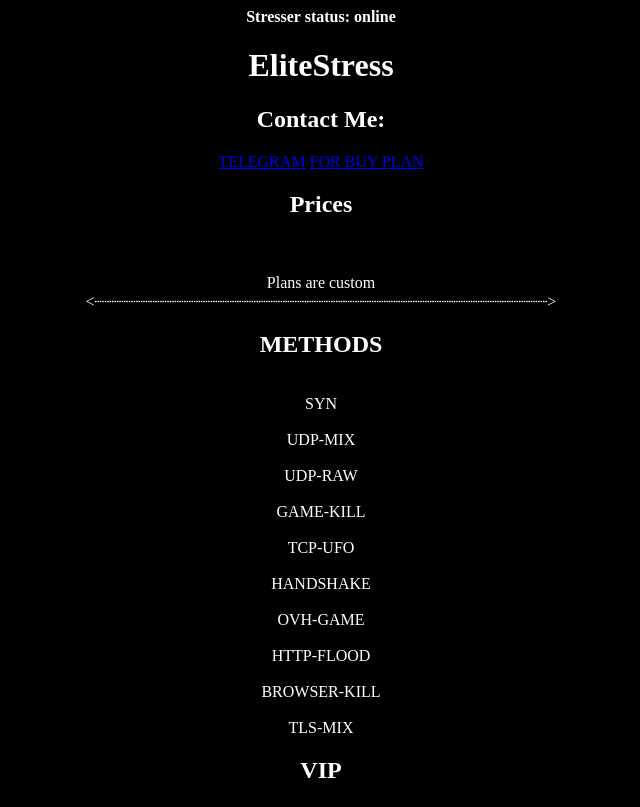
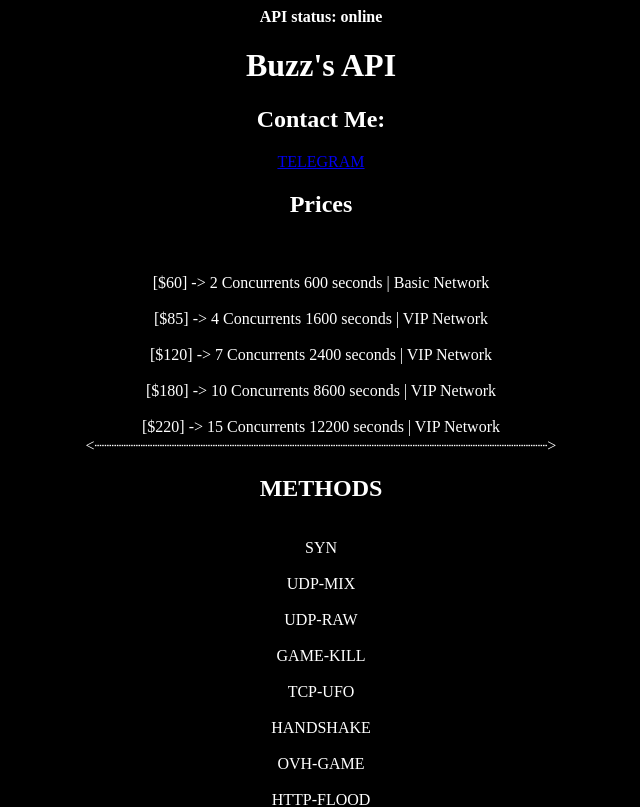
Before and after one commit to unlessprod/capman, a plain HTML site: page index.html in a window 1280 px wide. Shown: the top 807 px of the page, without its empty margins (319-959 px from the left). Drawn offline with Linux system fonts and the light colour scheme.

Commit message:
Update index.html

```diff
--- a/index.html
+++ b/index.html
@@ -2,7 +2,7 @@
 <html>
   <head>
     <meta charset="utf-8" />
-    <title>Elite Stresser</title>
+    <title>Elite's API/Stresser</title>
     <link rel="shortcut icon" href="OIP(12).jpg">
     <style type="text/css">
       @import url('https://fonts.googleapis.com/css2?family=Roboto+Mono&display=swap');
@@ -35,14 +35,21 @@
   </head>
 
   <body>
-    <text>Stresser status: online</text>
-    <h1>EliteStress</h1>
+    <text>API status: online</text>
+    <h1>Buzz's API</h1>
     <h2><b>Contact Me:</b></h2>
-    <telegram><a href='https://t.me/ovhman'>TELEGRAM</a></telegram>
-    <sellix><a href='https://t.me/ovhman'>FOR BUY PLAN</a></sellix>
+    <telegram><a href='https://t.me/buzzsec'>TELEGRAM</a></telegram>
     <h2><b>Prices</b></h2>
 <br>
-<br>Plans are custom
+<br>[$60]  -> 2  Concurrents  600 seconds | Basic Network
+<br>
+<br>[$85]  -> 4 Concurrents  1600 seconds | VIP Network
+<br>
+<br>[$120] -> 7 Concurrents 2400 seconds | VIP Network
+<br>
+<br>[$180] -> 10 Concurrents 8600 seconds | VIP Network
+<br>
+<br>[$220] -> 15 Concurrents 12200 seconds | VIP Network
 <br>˂┈┈┈┈┈┈┈┈┈┈┈┈┈┈┈┈┈┈┈┈┈┈┈┈┈┈┈┈┈┈┈┈┈┈┈┈┈┈┈┈┈┈┈┈┈┈┈˃
 <h2><b>METHODS</b></h2>
 <br>SYN
@@ -61,7 +68,13 @@
 <br>
 <br>HTTP-FLOOD
 <br>
-<br>BROWSER-KILL
+<br>UDPPLAIN
+<br>
+<br>TCPBYPASS
+<br>
+<br>BROWSER-BYPASS
+<br>
+<br>BROWSER-FLOOD
 <br>
 <br>TLS-MIX
 <br>
@@ -70,7 +83,9 @@
 <br>
 <br>STD
 <br>
-<br>HTTP-CFKILL
+<br>UDPRAW (200G GBPS)
+<br>
+<br>HTTP-CFKILL (3KK RPS)
 <br>˂┈┈┈┈┈┈┈┈┈┈┈┈┈┈┈┈┈┈┈┈┈┈┈┈┈┈┈┈┈┈┈┈┈┈┈┈┈┈┈┈┈┈┈┈┈┈┈˃
 <h2><b>Bitcoin | Ethernium</b></h2>
   </body>
```
